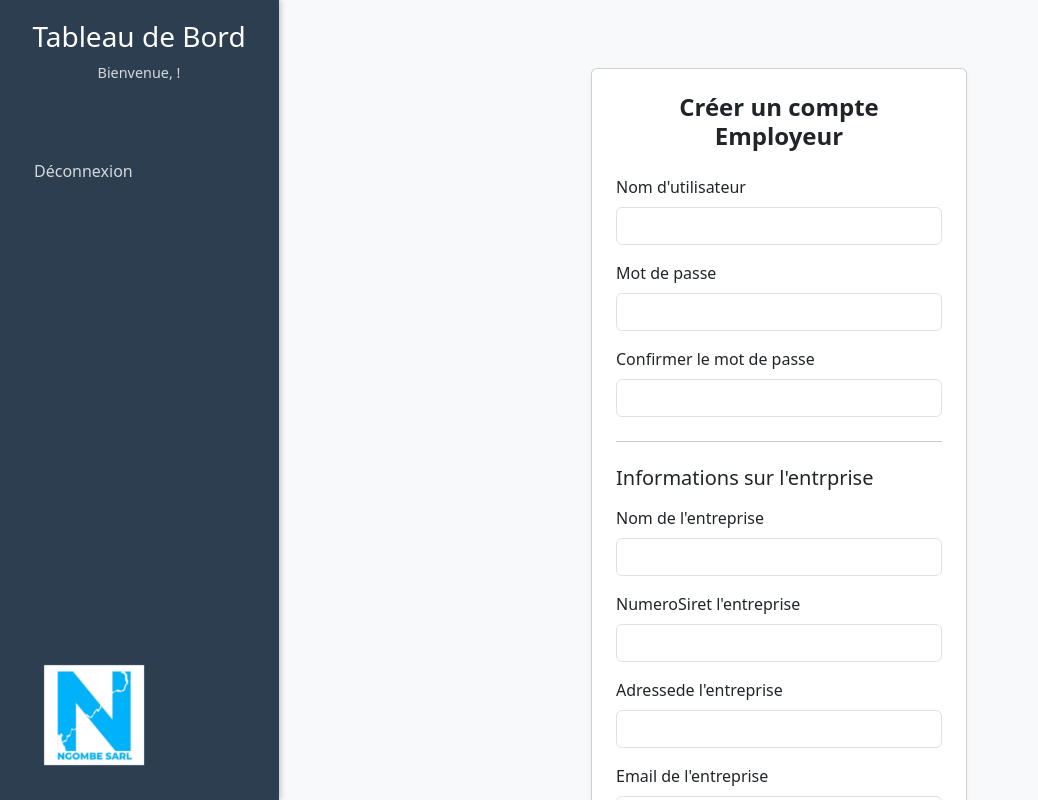
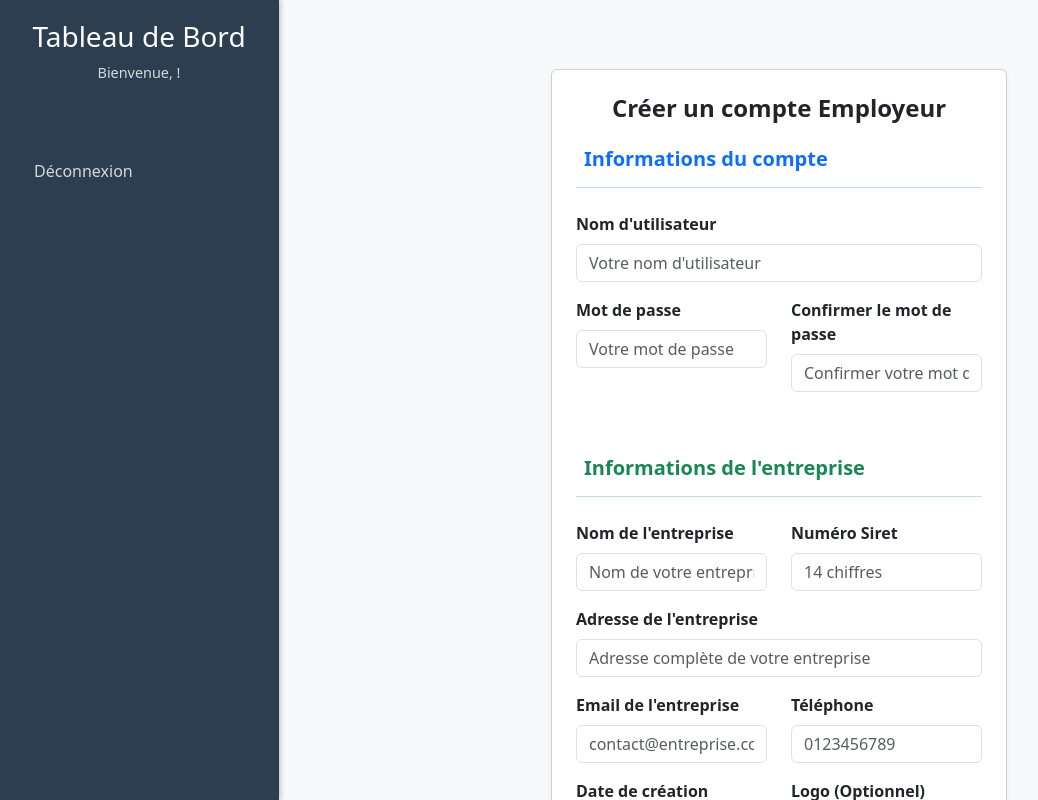
Before and after one commit to ngombe-internships/Gestion-paie-Frontend, an Angular app: page /dashboard/register/employer-company in a window 1280 px wide. Shown: the whole page, without its empty margins (1-1039 px from the left). Built offline with nearby package versions, Linux system fonts and the light colour scheme; sample sign-in values are in the browser's storage.

Commit message:
mise a jour dynamique3

```diff
--- a/src/app/components/header/header.component.html
+++ b/src/app/components/header/header.component.html
@@ -1,6 +1,7 @@
-
+<!--
   <div class="logo-container">
 
       <img src="ngombe.jpg" alt="Mon Logo" class="app-logo">
 
   </div>
+ -->
--- a/src/app/components/register-employer/register-employer.component.html
+++ b/src/app/components/register-employer/register-employer.component.html
@@ -1,40 +1,59 @@
+<div #topElement class="scroll-target" style="height: 1px;"></div>
 <div class="container mt-5">
   <div class="row justify-content-center">
-    <div class="col-md-7 col-lg-5">
+    <div class="col-md-8 col-lg-6">
       <div class="card shadow-sm p-4">
         <h2 class="card-title text-center mb-4">Créer un compte Employeur</h2>
 
         @if(errorMessage){
           <div class="alert alert-danger mb-3" role="alert">
+            <i class="fas fa-exclamation-triangle me-2"></i>
             {{errorMessage}}
           </div>
         }
         @if(successMessage){
-          <div class="alert alert-success mb-3" role="alert">{{successMessage}}</div>
+          <div class="alert alert-success mb-3" role="alert">
+            <i class="fas fa-check-circle me-2"></i>
+            {{successMessage}}
+          </div>
         }
 
         <form [formGroup]="registerEmployerForm" (ngSubmit)="onSubmit()">
-          <div class="mb-3">
-            <label for="username" class="form-label">Nom d'utilisateur</label>
+
+          <!-- SECTION 1: Informations du compte -->
+          <div class="account-section mb-5">
+            <div class="section-header mb-4">
+              <h5 class="text-primary fw-bold mb-2">
+                <i class="fas fa-user me-2"></i>Informations du compte
+              </h5>
+              <hr class="text-primary">
+            </div>
+
+            <div class="row">
+              <div class="col-12 mb-3">
+                <label for="username" class="form-label fw-semibold">Nom d'utilisateur</label>
                 <input type="text" id="username" formControlName="username" class="form-control"
+                       placeholder="Votre nom d'utilisateur"
                        [class.is-invalid]="isFieldInvalid('username')">
                 @if(isFieldInvalid('username')){
                   <div class="invalid-feedback">{{getErrorMessage('username')}}</div>
                 }
               </div>
 
-          <div class="mb-3">
-            <label for="password" class="form-label">Mot de passe</label>
+              <div class="col-md-6 mb-3">
+                <label for="password" class="form-label fw-semibold">Mot de passe</label>
                 <input type="password" id="password" formControlName="password" class="form-control"
+                       placeholder="Votre mot de passe"
                        [class.is-invalid]="isFieldInvalid('password')">
                 @if(isFieldInvalid('password')){
                   <div class="invalid-feedback">{{getErrorMessage('password')}}</div>
                 }
               </div>
 
-          <div class="mb-4">
-            <label for="confirmPassword" class="form-label">Confirmer le mot de passe</label>
+              <div class="col-md-6 mb-3">
+                <label for="confirmPassword" class="form-label fw-semibold">Confirmer le mot de passe</label>
                 <input type="password" id="confirmPassword" formControlName="confirmPassword" class="form-control"
+                       placeholder="Confirmer votre mot de passe"
                        [class.is-invalid]="isFieldInvalid('confirmPassword') || registerEmployerForm.hasError('mismatch')">
                 @if(isFieldInvalid('confirmPassword') || registerEmployerForm.hasError('mismatch')) {
                   <div class="invalid-feedback">
@@ -42,57 +61,71 @@
                   </div>
                 }
               </div>
+            </div>
+          </div>
 
-          <hr class="my-4">
-          <h5 class="mb-3">Informations sur l'entrprise</h5>
+          <!-- SECTION 2: Informations de l'entreprise -->
+          <div class="company-section mb-4">
+            <div class="section-header mb-4">
+              <h5 class="text-success fw-bold mb-2">
+                <i class="fas fa-building me-2"></i>Informations de l'entreprise
+              </h5>
+              <hr class="text-success">
+            </div>
 
-          <div class="mb-3">
-            <label for="nomEntreprise" class="form-label">Nom de l'entreprise</label>
+            <div class="row">
+              <div class="col-md-6 mb-3">
+                <label for="nomEntreprise" class="form-label fw-semibold">Nom de l'entreprise</label>
                 <input type="text" id="nomEntreprise" formControlName="nomEntreprise" class="form-control"
+                       placeholder="Nom de votre entreprise"
                        [class.is-invalid]="isFieldInvalid('nomEntreprise')">
                 @if(isFieldInvalid('nomEntreprise')){
                   <div class="invalid-feedback">{{getErrorMessage('nomEntreprise')}}</div>
                 }
               </div>
 
-          <div class="mb-3">
-            <label for="numeroSiret" class="form-label">NumeroSiret l'entreprise</label>
-            <input type="text" id="numeroSirete" formControlName="numeroSiret" class="form-control"
+              <div class="col-md-6 mb-3">
+                <label for="numeroSiret" class="form-label fw-semibold">Numéro Siret</label>
+                <input type="text" id="numeroSiret" formControlName="numeroSiret" class="form-control"
+                       placeholder="14 chiffres"
                        [class.is-invalid]="isFieldInvalid('numeroSiret')">
                 @if(isFieldInvalid('numeroSiret')){
                   <div class="invalid-feedback">{{getErrorMessage('numeroSiret')}}</div>
                 }
               </div>
 
-          <div class="mb-3">
-            <label for="adresseEntreprise" class="form-label">Adressede l'entreprise</label>
+              <div class="col-12 mb-3">
+                <label for="adresseEntreprise" class="form-label fw-semibold">Adresse de l'entreprise</label>
                 <input type="text" id="adresseEntreprise" formControlName="adresseEntreprise" class="form-control"
+                       placeholder="Adresse complète de votre entreprise"
                        [class.is-invalid]="isFieldInvalid('adresseEntreprise')">
                 @if(isFieldInvalid('adresseEntreprise')){
                   <div class="invalid-feedback">{{getErrorMessage('adresseEntreprise')}}</div>
                 }
               </div>
 
-           <div class="mb-3">
-            <label for="emailEntreprise" class="form-label">Email de l'entreprise</label>
-            <input type="text" id="emailEntreprise" formControlName="emailEntreprise" class="form-control"
+              <div class="col-md-6 mb-3">
+                <label for="emailEntreprise" class="form-label fw-semibold">Email de l'entreprise</label>
+                <input type="email" id="emailEntreprise" formControlName="emailEntreprise" class="form-control"
+                       placeholder="contact@entreprise.com"
                        [class.is-invalid]="isFieldInvalid('emailEntreprise')">
                 @if(isFieldInvalid('emailEntreprise')){
                   <div class="invalid-feedback">{{getErrorMessage('emailEntreprise')}}</div>
                 }
               </div>
 
-           <div class="mb-3">
-            <label for="telephoneEntreprise" class="form-label">Numero telephone l'entreprise</label>
+              <div class="col-md-6 mb-3">
+                <label for="telephoneEntreprise" class="form-label fw-semibold">Téléphone</label>
                 <input type="text" id="telephoneEntreprise" formControlName="telephoneEntreprise" class="form-control"
+                       placeholder="0123456789"
                        [class.is-invalid]="isFieldInvalid('telephoneEntreprise')">
                 @if(isFieldInvalid('telephoneEntreprise')){
                   <div class="invalid-feedback">{{getErrorMessage('telephoneEntreprise')}}</div>
                 }
               </div>
 
-          <div class="mb-3">
-            <label for="dateCreation" class="form-label">Date de creation l'entreprise</label>
+              <div class="col-md-6 mb-3">
+                <label for="dateCreation" class="form-label fw-semibold">Date de création</label>
                 <input type="date" id="dateCreation" formControlName="dateCreation" class="form-control"
                        [class.is-invalid]="isFieldInvalid('dateCreation')">
                 @if(isFieldInvalid('dateCreation')){
@@ -100,24 +133,36 @@
                 }
               </div>
 
-          <div class="mb-3">
-            <label class="form-label">Logo de l'entreprise (Optionnel)</label>
+              <div class="col-md-6 mb-3">
+                <label class="form-label fw-semibold">Logo (Optionnel)</label>
                 <input type="file" #fileInput id="logo" class="form-control" style="display: none;" (change)="onFileSelected($event)">
-            <button type="button" class="btn btn-outline-secondary w-100" (click)="triggerFileInputClick()">
+                <div class="d-grid">
+                  <button type="button" class="btn btn-outline-secondary" (click)="triggerFileInputClick()">
+                    <i class="fas fa-upload me-2"></i>
                     {{ selectedFile ? selectedFile.name : 'Choisir un logo' }}
                   </button>
+                </div>
                 @if(selectedFile && !isValidImage(selectedFile)) {
                   <div class="invalid-feedback d-block">Le fichier doit être une image (JPEG, PNG, GIF).</div>
                 }
               </div>
+            </div>
+          </div>
+
+          <!-- Bouton de soumission -->
+          <div class="d-grid gap-2 mt-4">
+            <button type="submit" class="btn btn-success btn-lg fw-bold" [disabled]="registerEmployerForm.invalid || isLoading">
+              @if(isLoading){
+                <span class="spinner-border spinner-border-sm me-2" role="status" aria-hidden="true"></span>
+                Enregistrement en cours...
+              } @else {
+                <i class="fas fa-check-circle me-2"></i>
+                Créer le compte employeur
+              }
+            </button>
+          </div>
 
 
-          <button type="submit" class="btn btn-primary w-100" [disabled]="registerEmployerForm.invalid || isLoading">
-            @if(isLoading){
-              <span class="spinner-border spinner-border-sm " role="status" aria-hidden="true"></span>
-            }
-            {{isLoading ? 'Enregistrement en cours...' : 'Enregistrer Employeur'}}
-          </button>
         </form>
       </div>
     </div>
--- a/src/app/components/register-employer/register-employer.component.ts
+++ b/src/app/components/register-employer/register-employer.component.ts
@@ -19,25 +19,64 @@ export class RegisterEmployerComponent implements OnInit {
   successMessage: string | null = null;
   isLoading: boolean = false;
   selectedFile: File | null = null;
+
   @ViewChild('fileInput') fileInput!: ElementRef;
+   @ViewChild('topElement') topElement!: ElementRef;
 
   private readonly fb = inject(FormBuilder);
   private readonly authService = inject(AuthService);
   private readonly router = inject (Router);
 
-  ngOnInit (): void {
-    this.registerEmployerForm = this.fb.group ({
-      username: ['',[Validators.required, Validators.minLength(3)]],
-      password: ['',[Validators.required, Validators.minLength(6)]],
+  ngOnInit(): void {
+    this.initializeForm();
+  }
+
+  // Méthode pour initialiser le formulaire
+  private initializeForm(): void {
+    this.registerEmployerForm = this.fb.group({
+      username: ['', [Validators.required, Validators.minLength(3)]],
+      password: ['', [Validators.required, Validators.minLength(6)]],
       confirmPassword: ['', Validators.required],
       nomEntreprise: ['', Validators.required],
-      adresseEntreprise:['',Validators.required],
-      emailEntreprise:['',[Validators.required, Validators.email]],
-      telephoneEntreprise: ['',[Validators.required, Validators.pattern('^[0-9]{8,15}$')]],
-      numeroSiret:['',[Validators.required]],
-      dateCreation:['',[Validators.required]]
-    }, {validators: this.passwordMatchValidator});
+      adresseEntreprise: ['', Validators.required],
+      emailEntreprise: ['', [Validators.required, Validators.email]],
+      telephoneEntreprise: ['', [Validators.required, Validators.pattern('^[0-9]{8,15}$')]],
+      numeroSiret: ['', [Validators.required]],
+      dateCreation: ['', [Validators.required]]
+    }, { validators: this.passwordMatchValidator });
   }
+
+   private resetForm(): void {
+    this.registerEmployerForm.reset();
+    this.selectedFile = null;
+
+
+    // Réinitialiser l'input file
+    if (this.fileInput?.nativeElement) {
+      this.fileInput.nativeElement.value = '';
+    }
+
+    // Marquer tous les champs comme non touchés
+    this.registerEmployerForm.markAsUntouched();
+    Object.keys(this.registerEmployerForm.controls).forEach(key => {
+      this.registerEmployerForm.get(key)?.markAsUntouched();
+      this.registerEmployerForm.get(key)?.markAsPristine();
+    });
+  }
+
+  // Méthode pour scroller vers le haut
+  private scrollToTop(): void {
+    if (this.topElement?.nativeElement) {
+      this.topElement.nativeElement.scrollIntoView({
+        behavior: 'smooth',
+        block: 'start'
+      });
+    } else {
+      // Fallback si l'élément n'existe pas
+      window.scrollTo({ top: 0, behavior: 'smooth' });
+    }
+  }
+
 
   onFileSelected(event: Event): void {
     const input = event.target as HTMLInputElement; // Caster l'élément cible en HTMLInputElement
@@ -47,6 +86,8 @@ export class RegisterEmployerComponent implements OnInit {
       if (!this.isValidImage(file)) {
         this.errorMessage = 'Veuillez sélectionner un fichier image valide (JPEG, PNG, GIF).';
         this.selectedFile = null; // Réinitialiser pour éviter d'envoyer un fichier invalide
+        this.scrollToTop();
+        this.clearMessagesAfterDelay();
       } else {
         this.errorMessage = null; // Effacer le message d'erreur si le fichier est valide
       }
@@ -83,6 +124,8 @@ export class RegisterEmployerComponent implements OnInit {
      if (this.selectedFile && !this.isValidImage(this.selectedFile)) {
       this.errorMessage = 'Le fichier sélectionné n\'est pas une image valide.';
       this.isLoading = false;
+      this.scrollToTop();
+      this.clearMessagesAfterDelay();
       return;
      }
 
@@ -97,7 +140,7 @@ export class RegisterEmployerComponent implements OnInit {
       emailEntreprise: formValue.emailEntreprise,
       telephoneEntreprise: formValue.telephoneEntreprise,
       numeroSiret: formValue.numeroSiret,
-      dateCreation: formValue.dateCreation // Assurez-vous que le format de date est compatible avec le backend
+      dateCreation: formValue.dateCreation
     };
 
 
@@ -116,21 +159,35 @@ export class RegisterEmployerComponent implements OnInit {
           this.isLoading = false;
           if (response.data) {
             this.successMessage = response.message;
-            this.router.navigate(['/login']);
+            this.scrollToTop();
+            this.clearMessagesAfterDelay();
+
+            setTimeout(() => {
+              this.router.navigate(['/login']);
+            }, 2000);
           } else {
             this.errorMessage = response.message || 'Échec de l\'enregistrement de l\'employeur.';
+            this.scrollToTop();
+            this.clearMessagesAfterDelay();
+            this.resetForm();
+            this.isLoading = false;
           }
         },
         error: (err) => {
           this.isLoading = false;
           console.error('Erreur d\'enregistrement employeur:', err);
           this.errorMessage = err.error?.message || err.message || 'Échec de l\'enregistrement de l\'employeur. Veuillez réessayer.';
+
+          this.scrollToTop();
+          this.clearMessagesAfterDelay();
+         // this.resetForm();
         }
       });
     } else {
       this.errorMessage = 'Veuillez corriger les erreurs dans le formulaire.';
       this.markAllAsTouched(this.registerEmployerForm);
       this.isLoading = false;
+      this.scrollToTop();
     }
   }
 
@@ -169,6 +226,12 @@ export class RegisterEmployerComponent implements OnInit {
     });
   }
 
+  private clearMessagesAfterDelay(): void {
+    setTimeout(() => {
+      this.successMessage= null;
+      this.errorMessage = null;
+    }, 4000);
+  }
 
 
 }
```
Also changed, not shown: src/app/app.routes.ts (line endings or trailing spaces), src/app/components/header/header.component.css (line endings or trailing spaces). Lines whose indentation alone changed are shown as unchanged.
